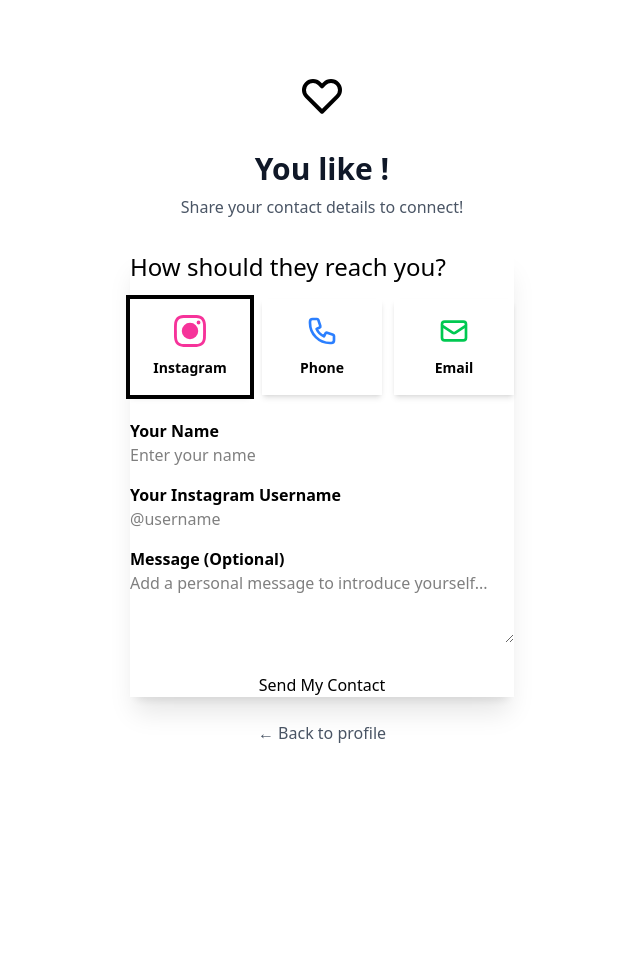
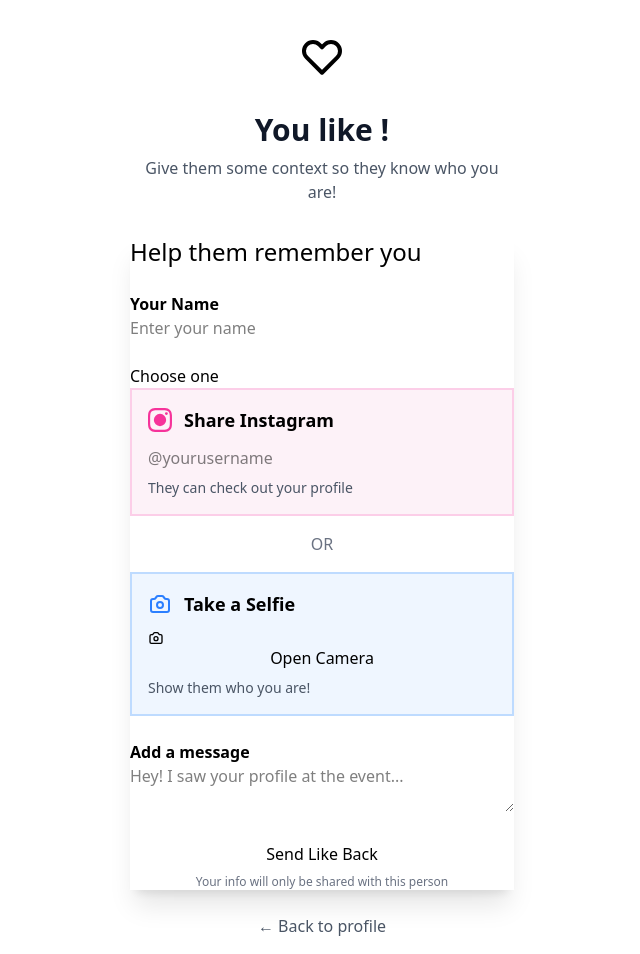
Before and after one commit to PeterUtekal/linder, a Laravel app: template resources/views/contact.blade.php in a window 1280 px wide. Shown: the whole page, without its empty margins (318-958 px from the left). Before the commit the page ends 743 px from the top, so only its background shows below. Run offline with Laravel 12, Linux system fonts and the light colour scheme; the template is opened without the code that fills it, so the values that code supplies are empty; parts of the project's set-up code (start-up, migrations or seed data) failed here and were passed over; some libraries are stand-ins or nearby versions.

Commit message:
Checkpoint before follow-up message

```diff
--- a/lang/en/app.php
+++ b/lang/en/app.php
@@ -79,23 +79,27 @@ return [
     'enter_name_first' => 'Please enter your name first',
 
     // Contact page - visitor submits their contact
-    'share_contact_title' => 'Share Your Contact',
+    'share_contact_title' => 'Like Them Back',
     'you_like' => 'You like',
-    'share_your_contact' => 'Share your contact details to connect!',
-    'choose_contact_method' => 'How should they reach you?',
-    'phone' => 'Phone',
+    'like_them_back' => 'Give them some context so they know who you are!',
+    'give_them_context' => 'Help them remember you',
     'your_name' => 'Your Name',
     'enter_your_name' => 'Enter your name',
-    'your_instagram' => 'Your Instagram Username',
-    'your_phone' => 'Your Phone Number',
-    'your_email' => 'Your Email Address',
-    'optional_message' => 'Message (Optional)',
-    'optional_message_placeholder' => 'Add a personal message to introduce yourself...',
-    'send_my_contact' => 'Send My Contact',
+    'choose_one' => 'Choose one',
+    'share_instagram' => 'Share Instagram',
+    'instagram_hint' => 'They can check out your profile',
+    'or' => 'OR',
+    'take_selfie' => 'Take a Selfie',
+    'open_camera' => 'Open Camera',
+    'selfie_hint' => 'Show them who you are!',
+    'add_message' => 'Add a message',
+    'message_placeholder' => 'Hey! I saw your profile at the event...',
+    'send_like_back' => 'Send Like Back',
     'sending' => 'Sending',
-    'contact_sent' => 'Contact Sent!',
-    'contact_sent_message' => 'Your contact details have been sent. They\'ll reach out soon!',
+    'like_sent' => 'Like Sent!',
+    'like_sent_message' => 'They\'ll get your info and reach out soon!',
+    'privacy_note' => 'Your info will only be shared with this person',
     'create_your_profile' => 'Create Your Own Profile',
-    'error_sending_contact' => 'Error sending contact. Please try again.',
+    'error_sending_contact' => 'Error sending. Please try again.',
     'back_to_profile' => '← Back to profile',
 ];
--- a/resources/views/contact.blade.php
+++ b/resources/views/contact.blade.php
@@ -26,57 +26,17 @@
                 </svg>
             </div>
             <h1 class="text-3xl font-bold text-gray-900 mb-2">{{ __('app.you_like') }} {{ $profile->name }}!</h1>
-            <p class="text-gray-600">{{ __('app.share_your_contact') }}</p>
+            <p class="text-gray-600">{{ __('app.like_them_back') }}</p>
         </div>
 
         <!-- Contact Form Card -->
         <div class="card bg-white shadow-xl animate-fade-in" style="animation-delay: 0.2s" x-show="!submitted">
             <div class="card-body">
-                <h2 class="card-title text-2xl mb-4">{{ __('app.choose_contact_method') }}</h2>
+                <h2 class="card-title text-2xl mb-6">{{ __('app.give_them_context') }}</h2>
 
                 <form @submit.prevent="submitContact">
-                    <!-- Contact type selection -->
-                    <div class="grid grid-cols-3 gap-3 mb-6">
-                        <button type="button"
-                                @click="contactType = 'instagram'"
-                                :class="contactType === 'instagram' ? 'ring-4 ring-primary' : 'hover:bg-gray-50'"
-                                class="card bg-base-100 shadow-md p-4 cursor-pointer transition-all">
-                            <div class="text-center">
-                                <svg class="w-8 h-8 mx-auto mb-2 text-pink-500" fill="currentColor" viewBox="0 0 24 24">
-                                    <path d="M12 2.163c3.204 0 3.584.012 4.85.07 3.252.148 4.771 1.691 4.919 4.919.058 1.265.069 1.645.069 4.849 0 3.205-.012 3.584-.069 4.849-.149 3.225-1.664 4.771-4.919 4.919-1.266.058-1.644.07-4.85.07-3.204 0-3.584-.012-4.849-.07-3.26-.149-4.771-1.699-4.919-4.92-.058-1.265-.07-1.644-.07-4.849 0-3.204.013-3.583.07-4.849.149-3.227 1.664-4.771 4.919-4.919 1.266-.057 1.645-.069 4.849-.069zm0-2.163c-3.259 0-3.667.014-4.947.072-4.358.2-6.78 2.618-6.98 6.98-.059 1.281-.073 1.689-.073 4.948 0 3.259.014 3.668.072 4.948.2 4.358 2.618 6.78 6.98 6.98 1.281.058 1.689.072 4.948.072 3.259 0 3.668-.014 4.948-.072 4.354-.2 6.782-2.618 6.979-6.98.059-1.28.073-1.689.073-4.948 0-3.259-.014-3.667-.072-4.947-.196-4.354-2.617-6.78-6.979-6.98-1.281-.059-1.69-.073-4.949-.073zM5.838 12a6.162 6.162 0 1112.324 0 6.162 6.162 0 01-12.324 0zM12 16a4 4 0 110-8 4 4 0 010 8zm4.965-10.405a1.44 1.44 0 112.881.001 1.44 1.44 0 01-2.881-.001z"/>
-                                </svg>
-                                <span class="text-sm font-semibold">Instagram</span>
-                            </div>
-                        </button>
-
-                        <button type="button"
-                                @click="contactType = 'tel'"
-                                :class="contactType === 'tel' ? 'ring-4 ring-primary' : 'hover:bg-gray-50'"
-                                class="card bg-base-100 shadow-md p-4 cursor-pointer transition-all">
-                            <div class="text-center">
-                                <svg class="w-8 h-8 mx-auto mb-2 text-blue-500" fill="none" stroke="currentColor" viewBox="0 0 24 24">
-                                    <path stroke-linecap="round" stroke-linejoin="round" stroke-width="2" d="M3 5a2 2 0 012-2h3.28a1 1 0 01.948.684l1.498 4.493a1 1 0 01-.502 1.21l-2.257 1.13a11.042 11.042 0 005.516 5.516l1.13-2.257a1 1 0 011.21-.502l4.493 1.498a1 1 0 01.684.949V19a2 2 0 01-2 2h-1C9.716 21 3 14.284 3 6V5z"></path>
-                                </svg>
-                                <span class="text-sm font-semibold">{{ __('app.phone') }}</span>
-                            </div>
-                        </button>
-
-                        <button type="button"
-                                @click="contactType = 'email'"
-                                :class="contactType === 'email' ? 'ring-4 ring-primary' : 'hover:bg-gray-50'"
-                                class="card bg-base-100 shadow-md p-4 cursor-pointer transition-all">
-                            <div class="text-center">
-                                <svg class="w-8 h-8 mx-auto mb-2 text-green-500" fill="none" stroke="currentColor" viewBox="0 0 24 24">
-                                    <path stroke-linecap="round" stroke-linejoin="round" stroke-width="2" d="M3 8l7.89 5.26a2 2 0 002.22 0L21 8M5 19h14a2 2 0 002-2V7a2 2 0 00-2-2H5a2 2 0 00-2 2v10a2 2 0 002 2z"></path>
-                                </svg>
-                                <span class="text-sm font-semibold">Email</span>
-                            </div>
-                        </button>
-                    </div>
-
-                    <!-- Input fields -->
-                    <div class="space-y-4">
-                        <div class="form-control">
+                    <!-- Name Input -->
+                    <div class="form-control mb-6">
                         <label class="label">
                             <span class="label-text font-semibold">{{ __('app.your_name') }}</span>
                         </label>
@@ -87,35 +47,90 @@
                                required />
                     </div>
 
-                        <div class="form-control" x-show="contactType">
-                            <label class="label">
-                                <span class="label-text font-semibold" x-text="getContactLabel()"></span>
-                            </label>
-                            <input :type="getInputType()"
-                                   x-model="form.contact_value"
-                                   class="input input-bordered input-lg w-full"
-                                   :placeholder="getPlaceholder()"
-                                   required />
+                    <!-- Choice: Instagram or Selfie -->
+                    <div class="divider">{{ __('app.choose_one') }}</div>
+
+                    <!-- Instagram Option -->
+                    <div class="card bg-pink-50 border-2 border-pink-200 mb-4">
+                        <div class="card-body p-4">
+                            <div class="flex items-center gap-3 mb-3">
+                                <svg class="w-6 h-6 text-pink-500" fill="currentColor" viewBox="0 0 24 24">
+                                    <path d="M12 2.163c3.204 0 3.584.012 4.85.07 3.252.148 4.771 1.691 4.919 4.919.058 1.265.069 1.645.069 4.849 0 3.205-.012 3.584-.069 4.849-.149 3.225-1.664 4.771-4.919 4.919-1.266.058-1.644.07-4.85.07-3.204 0-3.584-.012-4.849-.07-3.26-.149-4.771-1.699-4.919-4.92-.058-1.265-.07-1.644-.07-4.849 0-3.204.013-3.583.07-4.849.149-3.227 1.664-4.771 4.919-4.919 1.266-.057 1.645-.069 4.849-.069zm0-2.163c-3.259 0-3.667.014-4.947.072-4.358.2-6.78 2.618-6.98 6.98-.059 1.281-.073 1.689-.073 4.948 0 3.259.014 3.668.072 4.948.2 4.358 2.618 6.78 6.98 6.98 1.281.058 1.689.072 4.948.072 3.259 0 3.668-.014 4.948-.072 4.354-.2 6.782-2.618 6.979-6.98.059-1.28.073-1.689.073-4.948 0-3.259-.014-3.667-.072-4.947-.196-4.354-2.617-6.78-6.979-6.98-1.281-.059-1.69-.073-4.949-.073zM5.838 12a6.162 6.162 0 1112.324 0 6.162 6.162 0 01-12.324 0zM12 16a4 4 0 110-8 4 4 0 010 8zm4.965-10.405a1.44 1.44 0 112.881.001 1.44 1.44 0 01-2.881-.001z"/>
+                                </svg>
+                                <h3 class="font-semibold text-lg">{{ __('app.share_instagram') }}</h3>
+                            </div>
+                            <input type="text"
+                                   x-model="form.instagram"
+                                   @input="form.selfie = null; selfiePreview = null"
+                                   class="input input-bordered w-full"
+                                   placeholder="@yourusername" />
+                            <p class="text-sm text-gray-600 mt-2">{{ __('app.instagram_hint') }}</p>
+                        </div>
                     </div>
 
-                        <div class="form-control">
+                    <div class="text-center text-gray-500 mb-4">{{ __('app.or') }}</div>
+
+                    <!-- Selfie Option -->
+                    <div class="card bg-blue-50 border-2 border-blue-200 mb-6">
+                        <div class="card-body p-4">
+                            <div class="flex items-center gap-3 mb-3">
+                                <svg class="w-6 h-6 text-blue-500" fill="none" stroke="currentColor" viewBox="0 0 24 24">
+                                    <path stroke-linecap="round" stroke-linejoin="round" stroke-width="2" d="M3 9a2 2 0 012-2h.93a2 2 0 001.664-.89l.812-1.22A2 2 0 0110.07 4h3.86a2 2 0 011.664.89l.812 1.22A2 2 0 0018.07 7H19a2 2 0 012 2v9a2 2 0 01-2 2H5a2 2 0 01-2-2V9z"></path>
+                                    <path stroke-linecap="round" stroke-linejoin="round" stroke-width="2" d="M15 13a3 3 0 11-6 0 3 3 0 016 0z"></path>
+                                </svg>
+                                <h3 class="font-semibold text-lg">{{ __('app.take_selfie') }}</h3>
+                            </div>
+
+                            <div x-show="!selfiePreview" class="text-center">
+                                <label for="selfie-input" class="btn btn-outline btn-sm gap-2">
+                                    <svg class="w-4 h-4" fill="none" stroke="currentColor" viewBox="0 0 24 24">
+                                        <path stroke-linecap="round" stroke-linejoin="round" stroke-width="2" d="M3 9a2 2 0 012-2h.93a2 2 0 001.664-.89l.812-1.22A2 2 0 0110.07 4h3.86a2 2 0 011.664.89l.812 1.22A2 2 0 0018.07 7H19a2 2 0 012 2v9a2 2 0 01-2 2H5a2 2 0 01-2-2V9z"></path>
+                                        <path stroke-linecap="round" stroke-linejoin="round" stroke-width="2" d="M15 13a3 3 0 11-6 0 3 3 0 016 0z"></path>
+                                    </svg>
+                                    {{ __('app.open_camera') }}
+                                </label>
+                                <input id="selfie-input"
+                                       type="file"
+                                       accept="image/*"
+                                       capture="user"
+                                       @change="handleSelfie($event)"
+                                       class="hidden" />
+                            </div>
+
+                            <div x-show="selfiePreview" class="relative">
+                                <img :src="selfiePreview" class="w-full rounded-lg" />
+                                <button type="button"
+                                        @click="form.selfie = null; selfiePreview = null"
+                                        class="btn btn-sm btn-circle absolute top-2 right-2">
+                                    <svg class="w-4 h-4" fill="none" stroke="currentColor" viewBox="0 0 24 24">
+                                        <path stroke-linecap="round" stroke-linejoin="round" stroke-width="2" d="M6 18L18 6M6 6l12 12"></path>
+                                    </svg>
+                                </button>
+                            </div>
+
+                            <p class="text-sm text-gray-600 mt-2">{{ __('app.selfie_hint') }}</p>
+                        </div>
+                    </div>
+
+                    <!-- Optional message -->
+                    <div class="form-control mb-6">
                         <label class="label">
-                                <span class="label-text font-semibold">{{ __('app.optional_message') }}</span>
+                            <span class="label-text font-semibold">{{ __('app.add_message') }}</span>
                         </label>
                         <textarea x-model="form.message"
                                   class="textarea textarea-bordered w-full"
-                                      placeholder="{{ __('app.optional_message_placeholder') }}"
-                                      rows="3"></textarea>
-                        </div>
+                                  placeholder="{{ __('app.message_placeholder') }}"
+                                  rows="2"></textarea>
                     </div>
 
-                    <div class="mt-6">
+                    <div>
                         <button type="submit"
                                 class="btn btn-primary btn-lg w-full"
-                                :disabled="loading || !contactType || !form.contact_value">
-                            <span x-show="!loading">{{ __('app.send_my_contact') }}</span>
+                                :disabled="loading || (!form.instagram && !form.selfie)">
+                            <span x-show="!loading">{{ __('app.send_like_back') }}</span>
                             <span x-show="loading">{{ __('app.sending') }}...</span>
                         </button>
+                        <p class="text-xs text-center text-gray-500 mt-2">{{ __('app.privacy_note') }}</p>
                     </div>
                 </form>
             </div>
@@ -129,8 +144,8 @@
                         <path stroke-linecap="round" stroke-linejoin="round" stroke-width="2" d="M9 12l2 2 4-4m6 2a9 9 0 11-18 0 9 9 0 0118 0z"></path>
                     </svg>
                 </div>
-                <h3 class="text-2xl font-bold mb-2">{{ __('app.contact_sent') }}</h3>
-                <p class="text-gray-600 mb-6">{{ __('app.contact_sent_message') }}</p>
+                <h3 class="text-2xl font-bold mb-2">{{ __('app.like_sent') }}</h3>
+                <p class="text-gray-600 mb-6">{{ __('app.like_sent_message') }}</p>
                 <a href="/" class="btn btn-primary">{{ __('app.create_your_profile') }}</a>
             </div>
         </div>
@@ -145,36 +160,28 @@
 <script>
 function contactForm() {
     return {
-        contactType: 'instagram',
         form: {
             name: '',
-            contact_value: '',
+            instagram: '',
+            selfie: null,
             message: ''
         },
+        selfiePreview: null,
         loading: false,
         submitted: false,
 
-        getContactLabel() {
-            switch(this.contactType) {
-                case 'instagram': return '{{ __('app.your_instagram') }}';
-                case 'tel': return '{{ __('app.your_phone') }}';
-                case 'email': return '{{ __('app.your_email') }}';
-            }
-        },
+        handleSelfie(event) {
+            const file = event.target.files[0];
+            if (file) {
+                this.form.selfie = file;
+                this.form.instagram = ''; // Clear Instagram if selfie is selected
 
-        getInputType() {
-            switch(this.contactType) {
-                case 'email': return 'email';
-                case 'tel': return 'tel';
-                default: return 'text';
-            }
-        },
-
-        getPlaceholder() {
-            switch(this.contactType) {
-                case 'instagram': return '@username';
-                case 'tel': return '+1234567890';
-                case 'email': return 'your@email.com';
+                // Create preview
+                const reader = new FileReader();
+                reader.onload = (e) => {
+                    this.selfiePreview = e.target.result;
+                };
+                reader.readAsDataURL(file);
             }
         },
 
@@ -182,16 +189,24 @@ function contactForm() {
             this.loading = true;
 
             try {
+                const formData = new FormData();
+                formData.append('name', this.form.name);
+                formData.append('message', this.form.message || '');
+
+                if (this.form.instagram) {
+                    formData.append('contact_type', 'instagram');
+                    formData.append('contact_value', this.form.instagram);
+                } else if (this.form.selfie) {
+                    formData.append('contact_type', 'selfie');
+                    formData.append('selfie', this.form.selfie);
+                }
+
                 const response = await fetch('/api/profiles/{{ $profile->slug }}/contact', {
                     method: 'POST',
                     headers: {
-                        'Content-Type': 'application/json',
                         'X-CSRF-TOKEN': '{{ csrf_token() }}'
                     },
-                    body: JSON.stringify({
-                        contact_type: this.contactType,
-                        ...this.form
-                    })
+                    body: formData
                 });
 
                 if (response.ok) {
```
Also changed, not shown: resources/views/create.blade.php (+10 -20 lines). Lines whose indentation alone changed are shown as unchanged.
